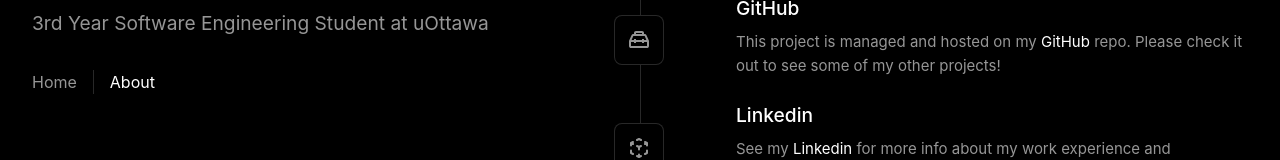
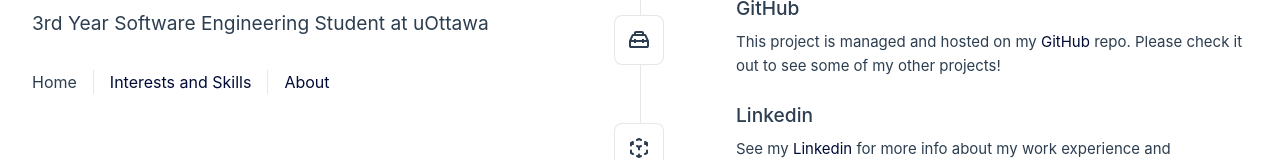
Before and after one commit to OlesTurchyn/olesturchyn, a Vue app: page / in a window 1280 px wide. Shown: the part 372-532 px from the top of the page. Built offline with nearby package versions, Linux system fonts and the light colour scheme; what vue3-particles would draw is missing.

Commit message:
Added content

```diff
--- a/src/App.vue
+++ b/src/App.vue
@@ -11,7 +11,9 @@ import HelloWorld from './components/HelloWorld.vue'
 
       <nav>
         <RouterLink to="/">Home</RouterLink>
+        <RouterLink to="/research">Interests and Skills</RouterLink>
         <RouterLink to="/about">About</RouterLink>
+
       </nav>
     </div>
   </header>
--- a/src/assets/base.css
+++ b/src/assets/base.css
@@ -4,7 +4,7 @@
   --vt-c-white-soft: #f8f8f8;
   --vt-c-white-mute: #f2f2f2;
 
-  --vt-c-black: #000000;
+  --vt-c-black: #010b36;
   --vt-c-black-soft: #222222;
   --vt-c-black-mute: #282828;
 
@@ -23,21 +23,21 @@
 
 /* semantic color variables for this project */
 :root {
-  --color-background: var(--vt-c-black);
-  --color-background-soft: var(--vt-c-black-soft);
-  --color-background-mute: var(--vt-c-black-mute);
+  --color-background: var(--vt-c-white);
+  --color-background-soft: var(--vt-c-white-soft);
+  --color-background-mute: var(--vt-c-white-mute);
 
-  --color-border: var(--vt-c-divider-dark-2);
-  --color-border-hover: var(--vt-c-divider-dark-1);
+  --color-border: var(--vt-c-divider-light-2);
+  --color-border-hover: var(--vt-c-divider-light-1);
 
-  --color-heading: var(--vt-c-text-dark-1);
-  --color-text: var(--vt-c-text-dark-2);
-  --color-links: var(--vt-c-white);
+  --color-heading: var(--vt-c-text-light-1);
+  --color-text: var(--vt-c-text-light-1);
+  --color-links: var(--vt-c-black);
 
   --section-gap: 160px;
 }
 
-/* @media (prefers-color-scheme: dark) {
+@media (prefers-color-scheme: dark) {
   :root {
     --color-background: var(--vt-c-black);
     --color-background-soft: var(--vt-c-black-soft);
@@ -50,7 +50,7 @@
     --color-text: var(--vt-c-text-dark-2);
     --color-links: var(--vt-c-white);
   }
-} */
+}
 
 *,
 *::before,
--- a/src/components/HelloWorld.vue
+++ b/src/components/HelloWorld.vue
@@ -89,7 +89,7 @@ const particlesLoaded = async (container) => {
             enable: true,
             outMode: 'bounce',
             random: false,
-            speed: 2,
+            speed: 1,
             straight: false,
           },
           number: {
@@ -97,7 +97,7 @@ const particlesLoaded = async (container) => {
               enable: true,
               area: 800,
             },
-            value: 10,
+            value: 15,
           },
           opacity: {
             value: 0.2,
--- a/src/router/index.js
+++ b/src/router/index.js
@@ -21,6 +21,14 @@ const router = createRouter({
       // this generates a separate chunk (About.[hash].js) for this route
       // which is lazy-loaded when the route is visited.
       component: () => import('../views/AboutView.vue')
+    },
+    {
+      path: '/research',
+      name: 'research',
+      // route level code-splitting
+      // this generates a separate chunk (About.[hash].js) for this route
+      // which is lazy-loaded when the route is visited.
+      component: () => import('../views/ResearchView.vue')
     }
 
   ]
--- /dev/null
+++ b/src/views/ResearchView.vue
@@ -0,0 +1,36 @@
+<template>
+    <div class="research">
+      <br />
+
+      <h2>Interests</h2>
+      <ul>
+        <li>Predictive analytics for risk identification</li>
+        <li>Geospatial intelligence</li>
+        <li>Data visualization</li>
+      </ul>
+
+      <br />
+
+      <h2>Skills</h2>
+      <ul>
+        <li>Problem solving and critical thinking</li>
+        <li>Modern languages and frameworks: React, Java, Python, SQL, NoSQL</li>
+        <li>Full stack web development</li>
+        <li>Threat intelligence research and development</li>
+        <li>Strong team player with a customer-first mentality.</li>
+
+      </ul>
+
+
+    </div>
+  </template>
+
+  <style>
+  @media (min-width: 1024px) {
+    .about {
+      min-height: 100vh;
+      display: flex;
+      align-items: center;
+    }
+  }
+  </style>
```
